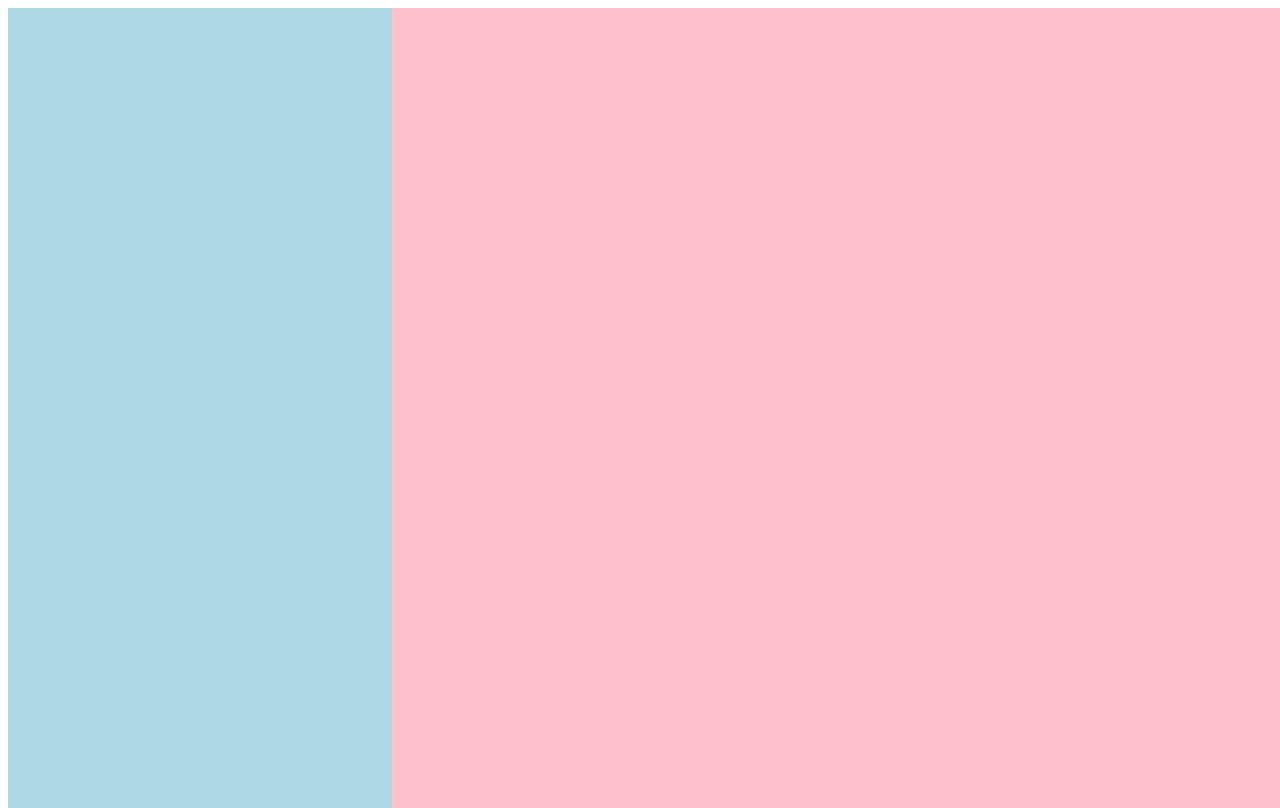
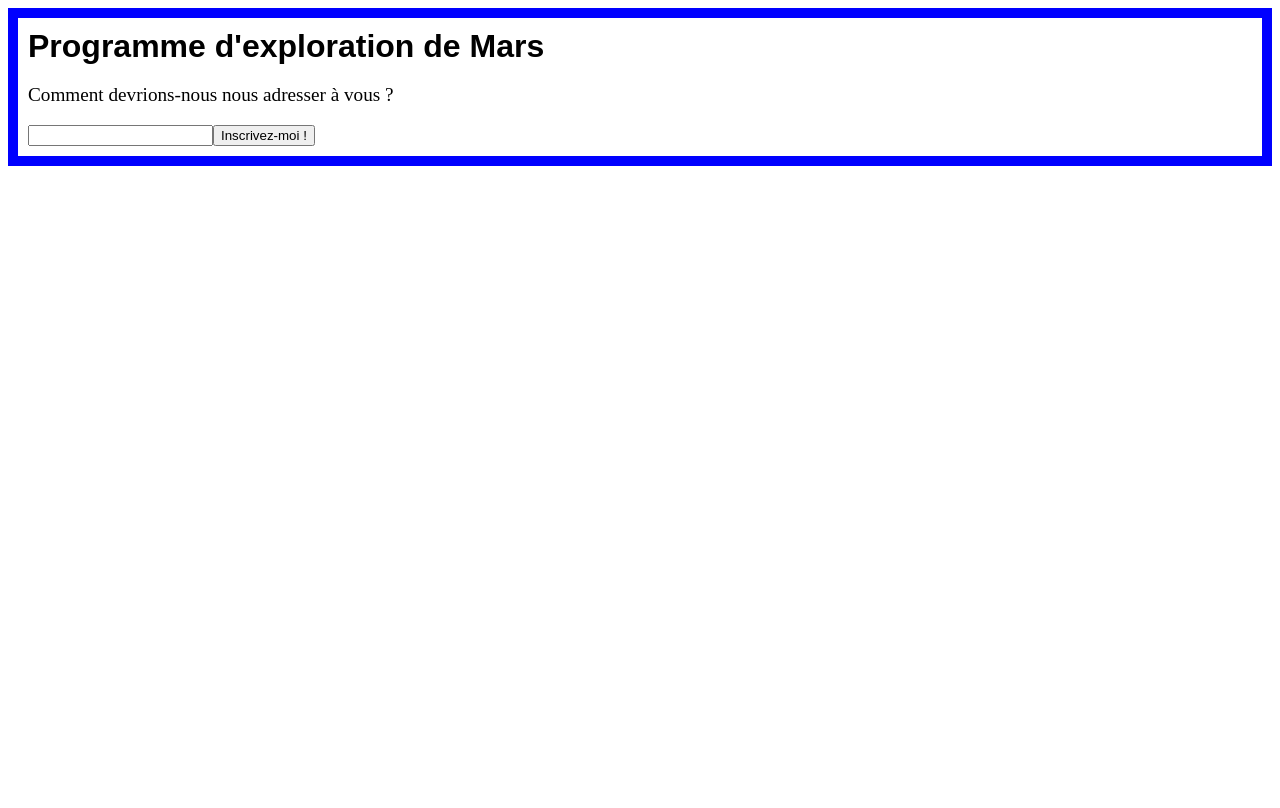
Before and after one commit to bixto123/rctuto, a React (Create React App) app: page / in a window 1280 px wide. Built offline with nearby package versions, Linux system fonts and the light colour scheme.

Commit message:
ajout consequent

```diff
--- a/src/App.js
+++ b/src/App.js
@@ -12,10 +12,21 @@ import {EssayForm} from "./components/EssayForm";
 import {FlavorForm} from "./components/FlavorForm";
 import {Reservation} from "./components/Reservation";
 import {Calculator} from "./components/Calculator";
-import {WelcomeDialog} from "./components/WelcomeDialog";
-import "./css/components/WelcomeDialog.css";
+import {SplitPane} from "./components/SplitPane";
+import "./css/SplitPane.css";
 */
-import "./css/SplitPane.css";
+import {SignUpDialog} from "./components/SignUpDialog";
+import "./css/components/SignUpDialog.css";
+
+/*
+function Contacts() {
+  return <div className="Contacts" />;
+}
+
+function Chat() {
+  return <div className="Chat" />;
+}
+*/
 
 /*
 const messages = [
@@ -37,27 +48,6 @@ const posts = [
 ];
 */
 
-function Contacts() {
-  return <div className="Contacts" />;
-}
-
-function Chat() {
-  return <div className="Chat" />;
-}
-
-function SplitPane(props) {
-  return (
-    <div className="SplitPane">
-      <div className="SplitPane-left">
-        {props.left}
-      </div>
-      <div className="SplitPane-right">
-        {props.right}
-      </div>
-    </div>
-  );
-}
-
 function App() {
   return (
     <div>
@@ -75,9 +65,9 @@ function App() {
       <FlavorForm />
       <Reservation />
       <Calculator />
-      <WelcomeDialog />
+      <SplitPane left={<Contacts />} right={<Chat />} />
       */}
-      <SplitPane left={<Contacts />} right={<Chat />} />
+      <SignUpDialog />
     </div>
   );
 }
--- /dev/null
+++ b/src/components/SignUpDialog.js
@@ -0,0 +1,59 @@
+import React from "react";
+
+function FancyBorder(props) {
+  return (
+    <div className={'FancyBorder FancyBorder-' + props.color}>
+      {props.children}
+    </div>
+  );
+}
+
+function Dialog(props) {
+  return (
+    <FancyBorder color="blue">
+      <h1 className="Dialog-title">
+        {props.title}
+      </h1>
+      <p className="Dialog-message">
+        {props.message}
+      </p>
+      {props.children}
+    </FancyBorder>
+  );
+}
+
+class SignUpDialog extends React.Component {
+  constructor(props) {
+    super(props);
+    this.handleChange = this.handleChange.bind(this);
+    this.handleSignUp = this.handleSignUp.bind(this);
+    this.state = {login: ''};
+  }
+
+  render() {
+    return (
+      <Dialog
+       title="Programme d'exploration de Mars"
+       message="Comment devrions-nous nous adresser à vous ?"
+      >
+        <input
+         value={this.state.login}
+         onChange={this.handleChange}
+        />
+        <button onClick={this.handleSignUp}>
+          Inscrivez-moi !
+        </button>
+      </Dialog>
+    );
+  }
+
+  handleChange(e) {
+    this.setState({login: e.target.value});
+  }
+
+  handleSignUp() {
+    alert(`Bienvenue à bord, ${this.state.login} !`);
+  }
+}
+
+export {SignUpDialog};
--- /dev/null
+++ b/src/components/SplitPane.js
@@ -0,0 +1,16 @@
+import React from "react";
+
+function SplitPane(props) {
+  return (
+    <div className="SplitPane">
+      <div className="SplitPane-left">
+        {props.left}
+      </div>
+      <div className="SplitPane-right">
+        {props.right}
+      </div>
+    </div>
+  );
+}
+
+export {SplitPane};
```
Also changed, not shown: src/components/WelcomeDialog.js (deleted, +0 -24 lines), src/css/components/SignUpDialog.css (renamed from src/css/components/WelcomeDialog.css), 1 other file (tests, documents, lock files or other folders).
